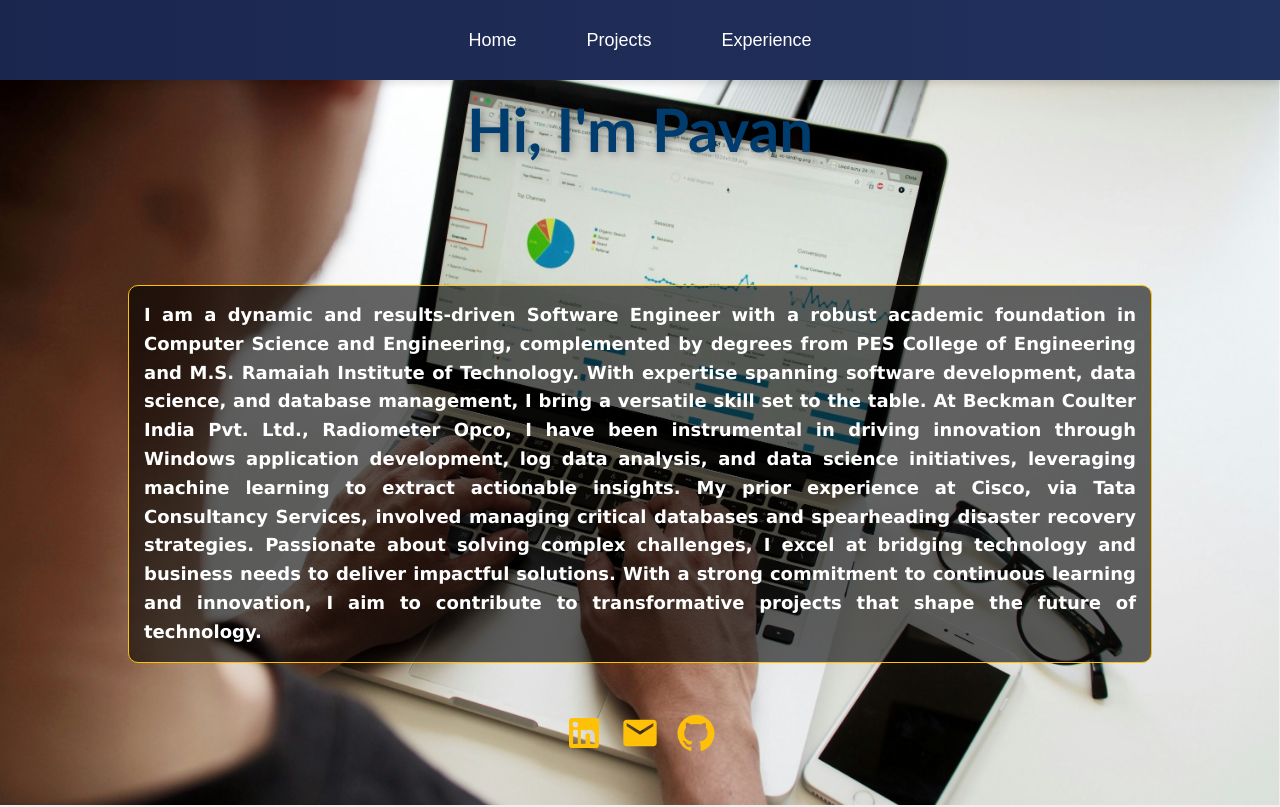
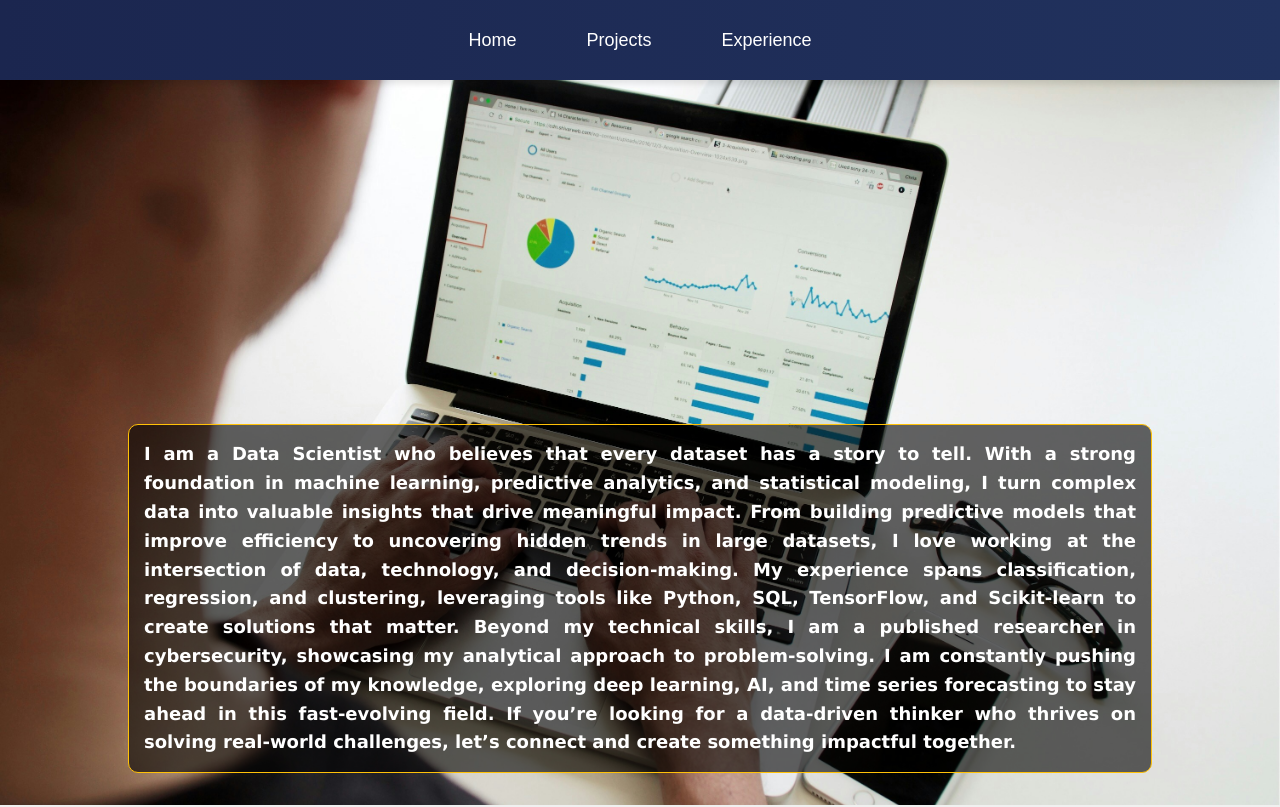
Before and after one commit to pavangv12/pav, a React (Create React App) app: page / in a window 1280 px wide. Shown: the top 807 px of the page. Built offline with nearby package versions, Linux system fonts and the light colour scheme.

Commit message:
updated home page

```diff
--- a/src/pages/Home.js
+++ b/src/pages/Home.js
@@ -10,7 +10,16 @@ function Home() {
       <div className="about">
         <h2> Hi, I'm Pavan</h2>
           <div className="prompt">
-                  <h6 className="bio"> I am a dynamic and results-driven Software Engineer with a robust academic foundation in Computer Science and Engineering, complemented by degrees from PES College of Engineering and M.S. Ramaiah Institute of Technology. With expertise spanning software development, data science, and database management, I bring a versatile skill set to the table. At Beckman Coulter India Pvt. Ltd., Radiometer Opco, I have been instrumental in driving innovation through Windows application development, log data analysis, and data science initiatives, leveraging machine learning to extract actionable insights. My prior experience at Cisco, via Tata Consultancy Services, involved managing critical databases and spearheading disaster recovery strategies. Passionate about solving complex challenges, I excel at bridging technology and business needs to deliver impactful solutions. With a strong commitment to continuous learning and innovation, I aim to contribute to transformative projects that shape the future of technology.</h6>
+          <h6 className="bio">
+          I am a Data Scientist who believes that every dataset has a story to tell. With a strong foundation in machine learning, predictive analytics, and statistical modeling, I turn complex data into valuable insights that drive meaningful impact.
+
+From building predictive models that improve efficiency to uncovering hidden trends in large datasets, I love working at the intersection of data, technology, and decision-making. My experience spans classification, regression, and clustering, leveraging tools like Python, SQL, TensorFlow, and Scikit-learn to create solutions that matter.
+
+Beyond my technical skills, I am a published researcher in cybersecurity, showcasing my analytical approach to problem-solving. I am constantly pushing the boundaries of my knowledge, exploring deep learning, AI, and time series forecasting to stay ahead in this fast-evolving field.
+
+If you’re looking for a data-driven thinker who thrives on solving real-world challenges, let’s connect and create something impactful together.
+</h6>
+
 
           <a
             href="https://www.linkedin.com/in/pavangv12/"
@@ -45,19 +54,6 @@ function Home() {
               Matplotlib, Clustering, Regression, Classification, Neural Network, ASP.NET Core, C#, Blazor, WPF
             </span>
           </li>
-          {/*
-          <li className="item">
-            <h2>Back-End</h2>
-            <span>
-              NodeJS, Java Spring, .NET, ExpressJS, GraphQL, ApolloServer,
-              MySQL, MongoDB, DynamoDB, DigitalOcean, AWS S3, MS SQL
-            </span>
-          </li>
-          <li className="item">
-            <h2>Languages</h2>
-            <span>JavaScript, Java, Python, C#, C, C++, TypeScript, Go</span>
-          </li>
-          */ }
         </ol>
       </div>
     </div>
--- a/src/styles/Home.css
+++ b/src/styles/Home.css
@@ -39,7 +39,7 @@
   color: #003d6e;
   margin: 50px 0;
   text-shadow: 2px 2px 8px rgba(0, 0, 0, 0.3); /* Subtle shadow for better visibility */
-  animation: fadeIn 1.5s ease-in-out;
+  animation: fadeIn 2s ease-in-out;
 }
 
 .about .prompt {
@@ -71,7 +71,7 @@
   padding: 15px; /* Padding for better spacing */
   border-radius: 10px; /* Rounded corners */
   border: 1px solid #ffc107; /* Gold border for accent */
-  margin-top: 50px; /* Adjust spacing */
+  margin-top: 300px; /* Adjust spacing */
 }
 
 .skills {
```
